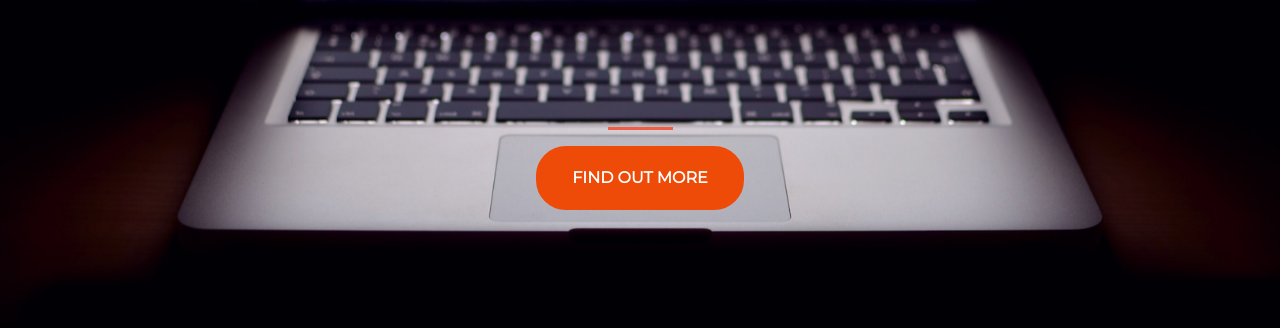
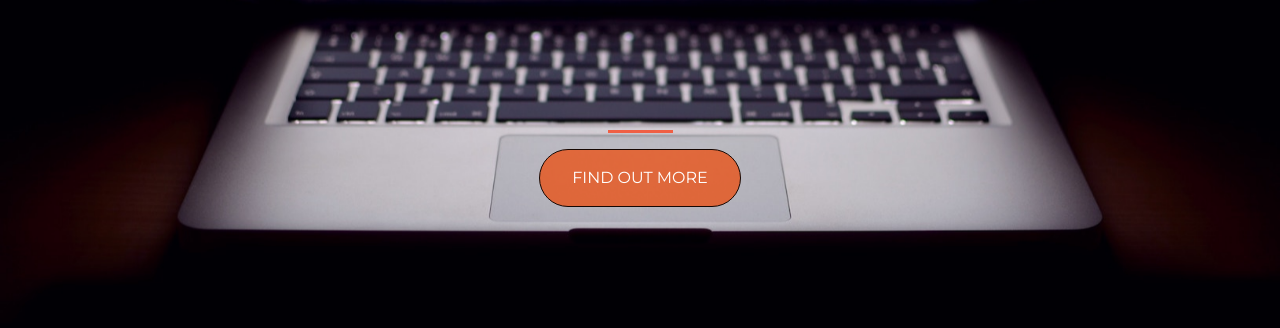
Before and after one commit to maoritz/start-up, a plain HTML site: page index.html in a window 1280 px wide. In both pictures the pointer is over the button "FIND OUT MORE". Shown: the part 336-664 px from the top of the page. Drawn offline with nearby package versions, Linux system fonts and the light colour scheme.

Commit message:
Add files via upload

```diff
--- a/style.css
+++ b/style.css
@@ -20,12 +20,12 @@ hr {
   border-width: 3px;
   max-width: 65px;
 }
+
 .buffer {
   height: 8rem;
 }
 
 .btn {
-  font-weight: 700;
   border-radius: 30px;
   text-transform: uppercase;
 }
@@ -36,9 +36,8 @@ hr {
 }
 
 .btn-primary:hover {
-  background-color: #ee4b08;
-  border-color: #ee4b08;
-  border-width: 4px;
+  background-color: #ee4908b7;
+  border-color: #160702;
 }
 
 .btn-xl {
```
